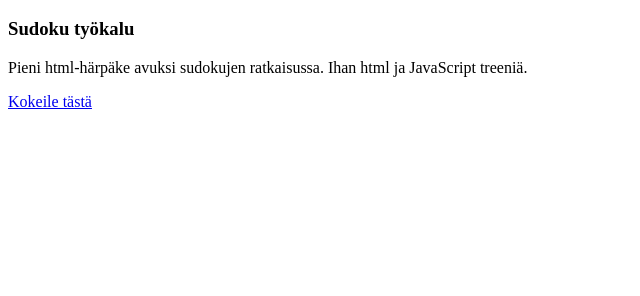
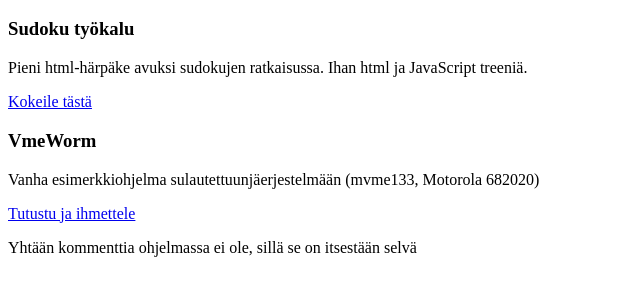
Before and after one commit to xplfin/xplfin.github.io, a plain HTML site: page index.html in a window 1280 px wide. Shown: the part 48-344 px from the top of the page, without its empty margins (0-640 px from the left). Drawn offline with Linux system fonts and the light colour scheme.

Commit message:
Update index.html

```diff
--- a/index.html
+++ b/index.html
@@ -2,7 +2,11 @@
 <body>
   <h1>Pertsan projektit</h1>
   <h3>Sudoku työkalu</h3>
-  <p>Pieni html-härpäke avuksi sudokujen ratkaisussa. Ihan html ja JavaScript treeniä.<p>
+  <p>Pieni html-härpäke avuksi sudokujen ratkaisussa. Ihan html ja JavaScript treeniä.</p>
   <a href="sudoku_tool.html">Kokeile tästä</a>
+  <h3>VmeWorm</h3>
+  <p>Vanha esimerkkiohjelma sulautettuunjäerjestelmään (mvme133, Motorola 682020)</p>
+  <a href="../VmeWorm">Tutustu ja ihmettele</a>
+  <p>Yhtään kommenttia ohjelmassa ei ole, sillä se on itsestään selvä</p>
   </body>
   </html>
```
